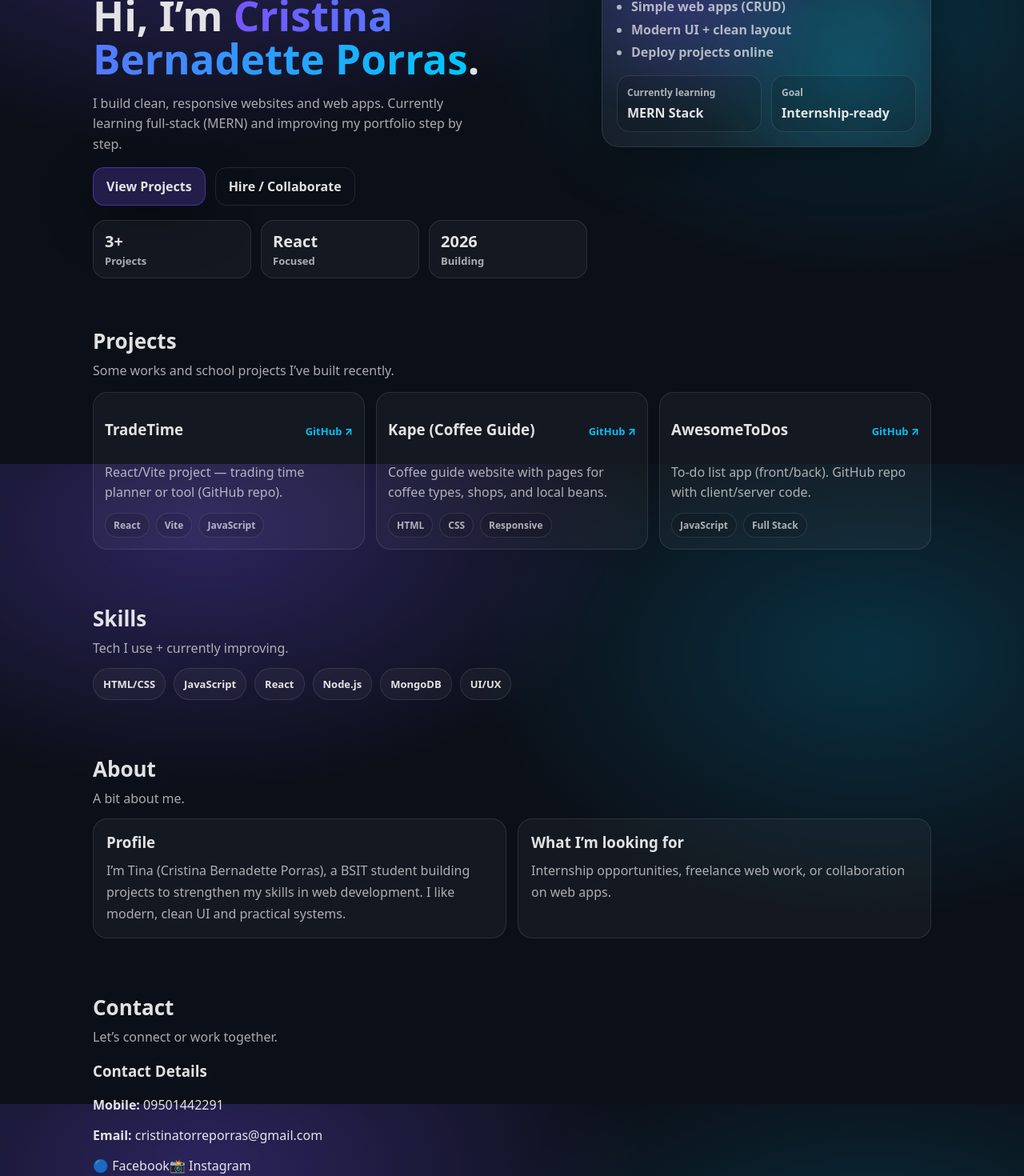
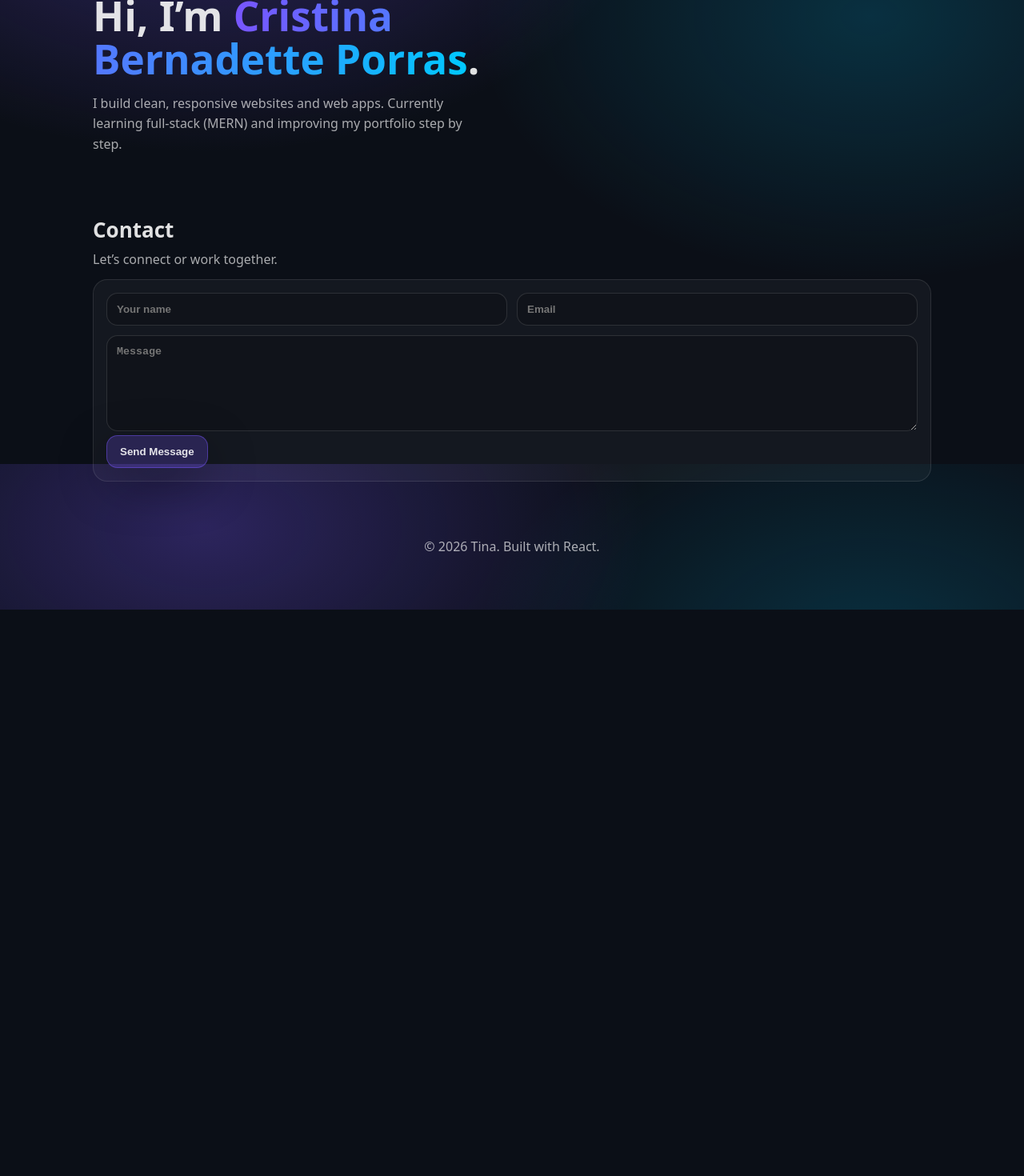
Before and after one commit to CristinaPorras122104/Cristina_Portfolio, a React (Vite) app: page / in a window 1280 px wide. Shown: the part 220-1690 px from the top of the page at 80% size. After the commit the page ends 982 px from the top, so only its background shows below. Built offline with nearby package versions, Linux system fonts and the light colour scheme.

Commit message:
Remove backend completely

```diff
--- a/src/App.jsx
+++ b/src/App.jsx
@@ -26,36 +26,17 @@ export default function App() {
     },
   ];
 
-
   const [form, setForm] = useState({ name: "", email: "", message: "" });
   const [status, setStatus] = useState("");
 
   const onChange = (e) =>
     setForm((p) => ({ ...p, [e.target.name]: e.target.value }));
 
-  const submit = async (e) => {
+  // ✅ SIMPLE FRONTEND-ONLY SUBMIT
+  const submit = (e) => {
     e.preventDefault();
-    setStatus("Sending...");
-
-    try {
-      const res = await fetch("https://cristina-portfolio-s24y.onrender.com/api/contact",  {
-  method: "POST",
-  headers: { "Content-Type": "application/json" },
-  body: JSON.stringify(form),
-});
-
-
-      const data = await res.json();
-
-      if (data.ok) {
-        setStatus("Message sent ✅ Check your Gmail");
+    setStatus("Message sent ✅");
     setForm({ name: "", email: "", message: "" });
-      } else {
-        setStatus("Failed ❌");
-      }
-    } catch (err) {
-      setStatus("Failed ❌ (backend not running)");
-    }
   };
 
   return (
@@ -84,119 +65,8 @@ export default function App() {
             I build clean, responsive websites and web apps. Currently learning full-stack (MERN)
             and improving my portfolio step by step.
           </p>
-
-          <div className="hero-actions">
-            <a className="btn" href="#projects">
-              View Projects
-            </a>
-            <a className="btn ghost" href="#contact">
-              Hire / Collaborate
-            </a>
-          </div>
-
-          <div className="stats">
-            <div className="stat">
-              <p className="stat-num">3+</p>
-              <p className="stat-label">Projects</p>
-            </div>
-            <div className="stat">
-              <p className="stat-num">React</p>
-              <p className="stat-label">Focused</p>
-            </div>
-            <div className="stat">
-              <p className="stat-num">2026</p>
-              <p className="stat-label">Building</p>
-            </div>
-          </div>
-        </div>
-
-        <div className="hero-right">
-          <div className="card glow">
-            <p className="card-title">What I do</p>
-            <ul className="checklist">
-              <li>Responsive web pages</li>
-              <li>Simple web apps (CRUD)</li>
-              <li>Modern UI + clean layout</li>
-              <li>Deploy projects online</li>
-            </ul>
-            <div className="mini">
-              <div className="mini-box">
-                <p className="mini-top">Currently learning</p>
-                <p className="mini-main">MERN Stack</p>
-              </div>
-              <div className="mini-box">
-                <p className="mini-top">Goal</p>
-                <p className="mini-main">Internship-ready</p>
-              </div>
-            </div>
-          </div>
         </div>
       </main>
-
-      <section id="projects" className="section">
-        <div className="section-head">
-          <h2>Projects</h2>
-          <p>Some works and school projects I’ve built recently.</p>
-        </div>
-
-        <div className="grid">
-          {projects.map((p) => (
-            <article key={p.title} className="pcard">
-              <div className="pcard-top">
-                <h3>{p.title}</h3>
-                <a className="plink" href={p.link} target="_blank" rel="noreferrer">
-                  GitHub ↗
-                </a>
-              </div>
-              <p className="pdesc">{p.desc}</p>
-              <div className="tags">
-                {p.tags.map((t) => (
-                  <span key={t} className="tag">
-                    {t}
-                  </span>
-                ))}
-              </div>
-            </article>
-          ))}
-        </div>
-      </section>
-
-      <section id="skills" className="section">
-        <div className="section-head">
-          <h2>Skills</h2>
-          <p>Tech I use + currently improving.</p>
-        </div>
-
-        <div className="skills">
-          {skills.map((s) => (
-            <div key={s} className="skill">
-              {s}
-            </div>
-          ))}
-        </div>
-      </section>
-
-      <section id="about" className="section">
-        <div className="section-head">
-          <h2>About</h2>
-          <p>A bit about me.</p>
-        </div>
-
-        <div className="about">
-          <div className="about-card">
-            <h3>Profile</h3>
-            <p>
-              I’m Tina (Cristina Bernadette Porras), a BSIT student building projects to strengthen my
-              skills in web development. I like modern, clean UI and practical systems.
-            </p>
-          </div>
-
-          <div className="about-card">
-            <h3>What I’m looking for</h3>
-            <p>Internship opportunities, freelance web work, or collaboration on web apps.</p>
-          </div>
-        </div>
-      </section>
 
       <section id="contact" className="section">
         <div className="section-head">
@@ -204,47 +74,6 @@ export default function App() {
           <p>Let’s connect or work together.</p>
         </div>
 
-        <div className="contact-grid">
-          {/* CONTACT DETAILS */}
-          <div className="contact-info">
-            <div className="contact-card">
-              <h3>Contact Details</h3>
-
-              <p>
-                <strong>Mobile:</strong>{" "}
-                <a href="tel:09501442291" className="contact-link">
-                  09501442291
-                </a>
-              </p>
-
-              <p>
-                <strong>Email:</strong>{" "}
-                <a href="mailto:cristinatorreporras@gmail.com" className="contact-link">
-                  cristinatorreporras@gmail.com
-                </a>
-              </p>
-
-              <div className="socials">
-                <a
-                  href="https://www.facebook.com/share/1CCTZ5mwmz/?mibextid=wwXIfr"
-                  target="_blank"
-                  rel="noreferrer"
-                >
-                  🔵 Facebook
-                </a>
-
-                <a
-                  href="https://www.instagram.com/tina_porras21"
-                  target="_blank"
-                  rel="noreferrer"
-                >
-                  📸 Instagram
-                </a>
-              </div>
-            </div>
-          </div>
-
-          {/* ✅ CONNECTED FORM */}
         <form className="form" onSubmit={submit}>
           <div className="row">
             <input
@@ -275,8 +104,8 @@ export default function App() {
             Send Message
           </button>
 
+          {status && <p style={{ marginTop: "10px" }}>{status}</p>}
         </form>
-        </div>
       </section>
 
       <footer className="footer">
```
Also changed, not shown: 1 other file (tests, documents, lock files or other folders). Lines whose indentation alone changed are shown as unchanged.
